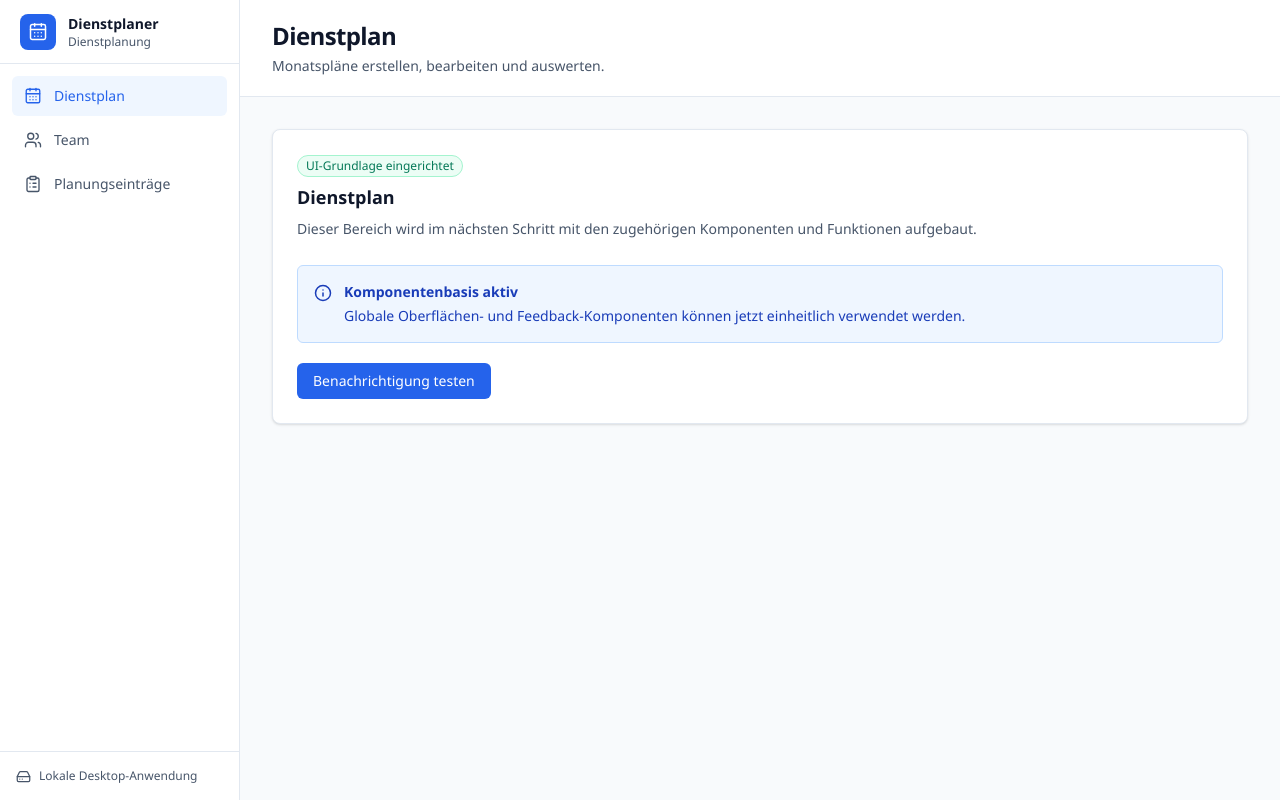
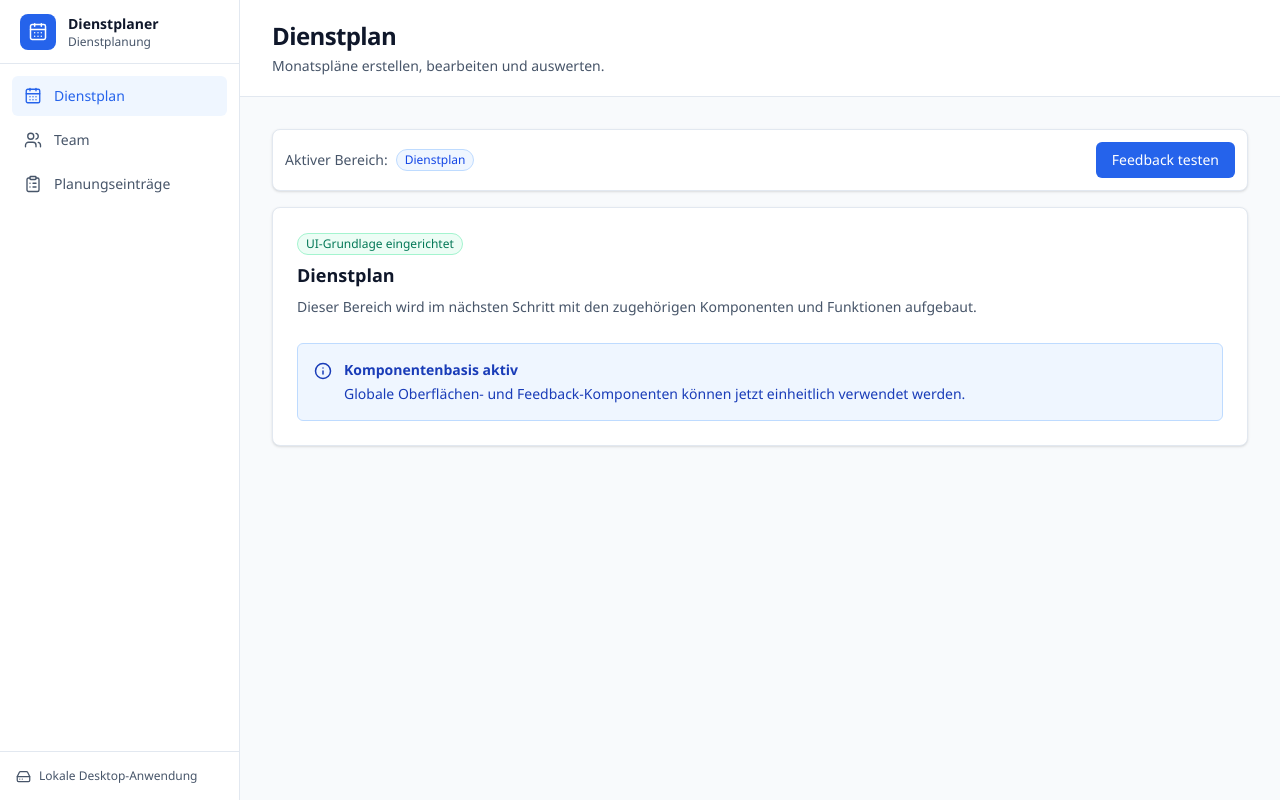
Before and after one commit to Rohde49/Dienstplaner, a React (Vite) app: page / in a window 1280 px wide. Built offline with nearby package versions, Linux system fonts and the light colour scheme.

Commit message:
feat: add page header and toolbar components

```diff
--- a/src/renderer/App.tsx
+++ b/src/renderer/App.tsx
@@ -1,7 +1,12 @@
 import { useState } from 'react';
 import { toast, Toaster } from 'sonner';
 
-import { AppShell, type AppPage } from './components/layout/AppShell';
+import {
+  AppShell,
+  PageHeader,
+  Toolbar,
+  type AppPage,
+} from './components/layout';
 import {
   Alert,
   Badge,
@@ -40,17 +45,27 @@ export function App() {
   return (
     <>
       <AppShell activePage={activePage} onNavigate={setActivePage}>
-        <header className="border-app-border bg-app-surface border-b px-6 py-5 lg:px-8">
-          <h1 className="text-app-text text-2xl font-semibold tracking-tight">
-            {currentPage.title}
-          </h1>
+        <PageHeader
+          title={currentPage.title}
+          description={currentPage.description}
+        />
 
-          <p className="text-app-muted mt-1 text-sm">
-            {currentPage.description}
-          </p>
-        </header>
+        <div className="space-y-4 p-6 lg:p-8">
+          <Toolbar
+            actions={
+              <Button
+                onClick={() =>
+                  toast.success('Visuelles Feedback funktioniert.')
+                }
+              >
+                Feedback testen
+              </Button>
+            }
+          >
+            <span className="text-app-muted text-sm">Aktiver Bereich:</span>
+            <Badge variant="primary">{currentPage.title}</Badge>
+          </Toolbar>
 
-        <div className="p-6 lg:p-8">
           <Card>
             <CardHeader>
               <Badge variant="success">UI-Grundlage eingerichtet</Badge>
@@ -61,19 +76,11 @@ export function App() {
               </CardDescription>
             </CardHeader>
 
-            <CardContent className="space-y-5">
+            <CardContent>
               <Alert title="Komponentenbasis aktiv">
                 Globale Oberflächen- und Feedback-Komponenten können jetzt
                 einheitlich verwendet werden.
               </Alert>
-
-              <Button
-                onClick={() =>
-                  toast.success('Visuelles Feedback funktioniert.')
-                }
-              >
-                Benachrichtigung testen
-              </Button>
             </CardContent>
           </Card>
         </div>
--- /dev/null
+++ b/src/renderer/components/layout/PageHeader.tsx
@@ -0,0 +1,29 @@
+import type { ReactNode } from 'react';
+
+type PageHeaderProps = {
+  title: string;
+  description?: string;
+  actions?: ReactNode;
+};
+
+export function PageHeader({ title, description, actions }: PageHeaderProps) {
+  return (
+    <header className="border-app-border bg-app-surface flex min-h-20 items-start justify-between gap-6 border-b px-6 py-5 lg:px-8">
+      <div className="min-w-0">
+        <h1 className="text-app-text text-2xl font-semibold tracking-tight">
+          {title}
+        </h1>
+
+        {description ? (
+          <p className="text-app-muted mt-1 text-sm">{description}</p>
+        ) : null}
+      </div>
+
+      {actions ? (
+        <div className="flex shrink-0 flex-wrap items-center gap-2">
+          {actions}
+        </div>
+      ) : null}
+    </header>
+  );
+}
--- /dev/null
+++ b/src/renderer/components/layout/Toolbar.tsx
@@ -0,0 +1,35 @@
+import type { HTMLAttributes, ReactNode } from 'react';
+
+type ToolbarProps = Omit<HTMLAttributes<HTMLDivElement>, 'children'> & {
+  children?: ReactNode;
+  actions?: ReactNode;
+  label?: string;
+};
+
+export function Toolbar({
+  children,
+  actions,
+  label = 'Werkzeugleiste',
+  className,
+  ...props
+}: ToolbarProps) {
+  return (
+    <div
+      role="group"
+      aria-label={label}
+      className={[
+        'border-app-border bg-app-surface flex min-h-14 flex-wrap items-center justify-between gap-3 rounded-lg border p-3 shadow-sm',
+        className,
+      ]
+        .filter(Boolean)
+        .join(' ')}
+      {...props}
+    >
+      <div className="flex flex-1 flex-wrap items-center gap-2">{children}</div>
+
+      {actions ? (
+        <div className="flex flex-wrap items-center gap-2">{actions}</div>
+      ) : null}
+    </div>
+  );
+}
--- /dev/null
+++ b/src/renderer/components/layout/index.ts
@@ -0,0 +1,5 @@
+export { AppShell } from './AppShell';
+export type { AppPage } from './AppShell';
+
+export { PageHeader } from './PageHeader';
+export { Toolbar } from './Toolbar';
```
